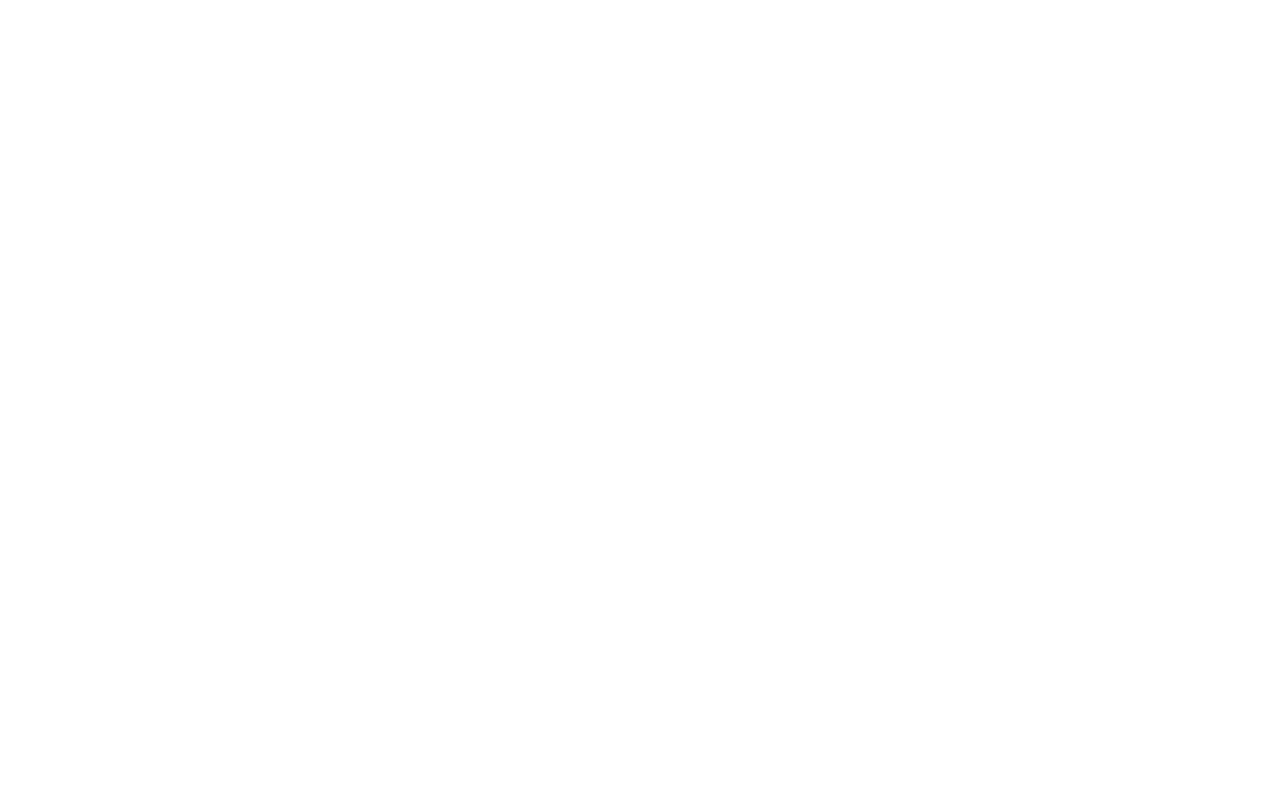
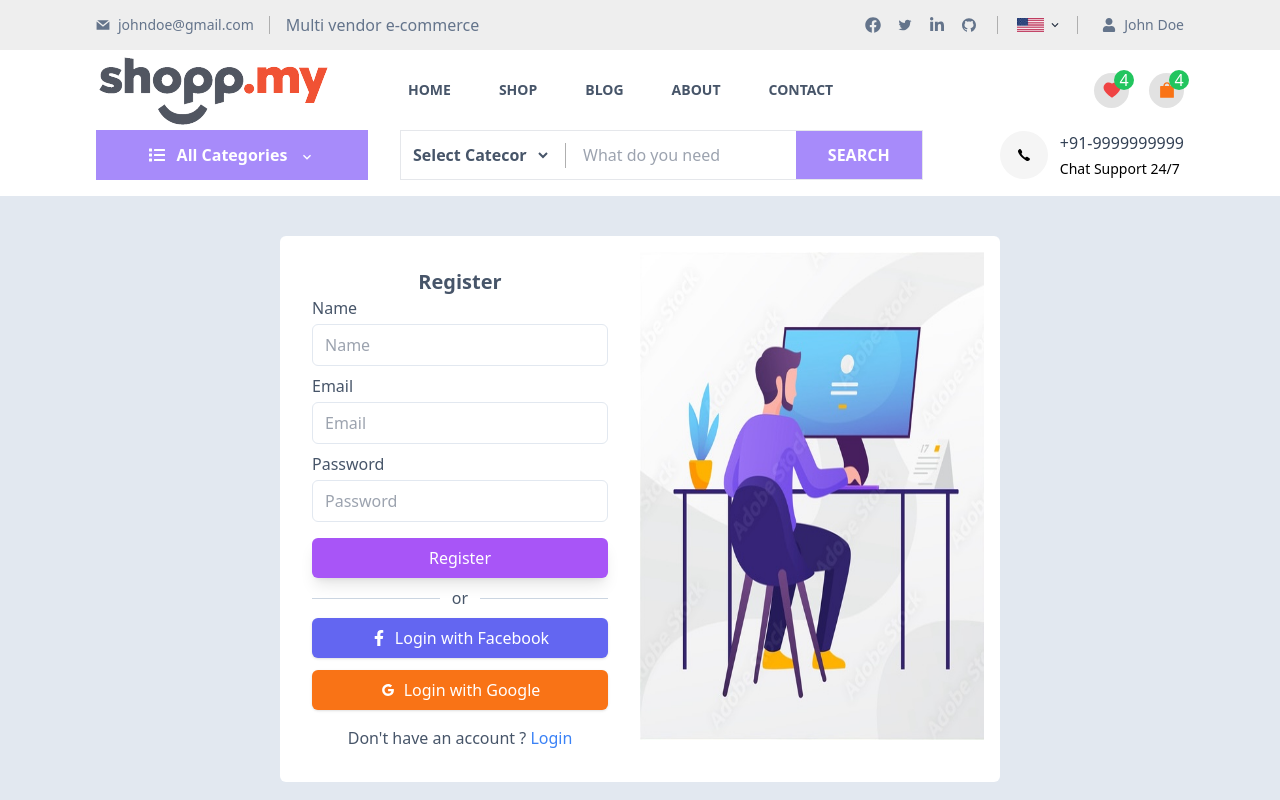
Before and after one commit to sasikant07/multi-vendor-ecommerce, a React (Create React App) app in the folder client/: page /register in a window 1280 px wide. Before the commit this address had no page. Shown: the top 800 px of the page. Built offline with nearby package versions, Linux system fonts and the light colour scheme.

Commit message:
Added customer register login page

```diff
--- a/client/src/App.jsx
+++ b/client/src/App.jsx
@@ -3,11 +3,15 @@
 import Shops from "./pages/Shops";
 import Cart from "./pages/Cart";
 import Details from "./pages/Details";
+import Register from "./pages/Register";
+import Login from "./pages/Login";
 
 function App() {
   return (
     <BrowserRouter>
       <Routes>
+        <Route  path="/register" element={<Register />}/>
+        <Route  path="/login" element={<Login />}/>
         <Route  path="/" element={<Home />}/>
         <Route  path="/shops" element={<Shops />}/>
         <Route  path="/cart" element={<Cart />}/>
--- /dev/null
+++ b/client/src/pages/Login.jsx
@@ -0,0 +1,108 @@
+import React, { useState } from "react";
+import Headers from "../components/Headers";
+import Footer from "../components/Footer";
+import { FaFacebookF } from "react-icons/fa";
+import { AiOutlineGoogle } from "react-icons/ai";
+import { Link } from "react-router-dom";
+
+const initialState = {
+  email: "",
+  password: "",
+};
+
+const Login = () => {
+  const [state, setState] = useState(initialState);
+
+  const inputHandle = (e) => {
+    setState({
+      ...state,
+      [e.target.name]: e.target.value,
+    });
+  };
+
+  const login = (e) => {
+    e.preventDefault();
+  };
+  return (
+    <div>
+      <Headers />
+      <div className="bg-slate-200 mt-4">
+        <div className="w-full flex justify-center items-center p-10">
+          <div className="grid grid-cols-2 w-[60%] mx-auto bg-white rounded-md">
+            <div className="px-8 py-8">
+              <h2 className="text-center w-full text-xl text-slate-600 font-bold">
+                Login
+              </h2>
+              <div className="">
+                <form className="text-slate-600" onSubmit={login}>
+                  <div className="flex flex-col gap-1 mb-2">
+                    <label htmlFor="email">Email</label>
+                    <input
+                      onChange={inputHandle}
+                      value={state.email}
+                      type="email"
+                      className="w-full px-3 py-2 border border-slate-200 outline-0 focus:border-indigo-500 rounded-md"
+                      id="email"
+                      name="email"
+                      placeholder="Email"
+                    />
+                  </div>
+                  <div className="flex flex-col gap-1 mb-4">
+                    <label htmlFor="password">Password</label>
+                    <input
+                      onChange={inputHandle}
+                      value={state.password}
+                      type="password"
+                      className="w-full px-3 py-2 border border-slate-200 outline-0 focus:border-indigo-500 rounded-md"
+                      id="password"
+                      name="password"
+                      placeholder="Password"
+                    />
+                  </div>
+                  <button className="px-8 w-full py-2 bg-purple-500 shadow-lg hover:shadow-indigo-500/30 text-white rounded-md">
+                    Login
+                  </button>
+                </form>
+                <div className="flex justify-center items-center py-2">
+                  <div className="h-[1px] bg-slate-300 w-[95%]"></div>
+                  <span className="px-3 text-slate-600">or</span>
+                  <div className="h-[1px] bg-slate-300 w-[95%]"></div>
+                </div>
+                <button className="px-8 w-full py-2 bg-indigo-500 shadow hover:shadow-indigo-500/30 text-white rounded-md flex justify-center items-center gap-2 mb-3">
+                  <span>
+                    <FaFacebookF />
+                  </span>
+                  <span>Login with Facebook</span>
+                </button>
+                <button className="px-8 w-full py-2 bg-orange-500 shadow hover:shadow-orange-500/30 text-white rounded-md flex justify-center items-center gap-2 mb-3">
+                  <span>
+                    <AiOutlineGoogle />
+                  </span>
+                  <span>Login with Google</span>
+                </button>
+              </div>
+              <div className="text-center text-slate-600 pt-1">
+                <p>
+                  Already have an account ?{" "}
+                  <Link to="/register" className="text-blue-500">
+                    Register
+                  </Link>
+                </p>
+              </div>
+            </div>
+            <div className="w-full h-full py-4 pr-4">
+              <img
+                className="w-full h-[95%]"
+                src="http://localhost:3000/images/signup.jpeg"
+                alt=""
+              />
+            </div>
+          </div>
+        </div>
+      </div>
+      <Footer />
+    </div>
+  );
+};
+
+export default Login;
--- /dev/null
+++ b/client/src/pages/Register.jsx
@@ -0,0 +1,125 @@
+import React, { useState } from "react";
+import Headers from "../components/Headers";
+import Footer from "../components/Footer";
+import { FaFacebookF } from "react-icons/fa";
+import { AiOutlineGoogle } from "react-icons/ai";
+import { Link } from "react-router-dom";
+
+const initialState = {
+  name: "",
+  email: "",
+  password: "",
+};
+
+const Register = () => {
+  const [state, setState] = useState(initialState);
+
+  const inputHandle = (e) => {
+    setState({
+      ...state,
+      [e.target.name]: e.target.value,
+    });
+  };
+
+  const register = (e) => {
+    e.preventDefault();
+  };
+
+  return (
+    <div>
+      <Headers />
+      <div className="bg-slate-200 mt-4">
+        <div className="w-full flex justify-center items-center p-10">
+          <div className="grid grid-cols-2 w-[60%] mx-auto bg-white rounded-md">
+            <div className="px-8 py-8">
+              <h2 className="text-center w-full text-xl text-slate-600 font-bold">
+                Register
+              </h2>
+              <div className="">
+                <form className="text-slate-600" onSubmit={register}>
+                  <div className="flex flex-col gap-1 mb-2">
+                    <label htmlFor="name">Name</label>
+                    <input
+                      onChange={inputHandle}
+                      value={state.name}
+                      type="text"
+                      className="w-full px-3 py-2 border border-slate-200 outline-0 focus:border-indigo-500 rounded-md"
+                      id="name"
+                      name="name"
+                      placeholder="Name"
+                      required
+                    />
+                  </div>
+                  <div className="flex flex-col gap-1 mb-2">
+                    <label htmlFor="email">Email</label>
+                    <input
+                      onChange={inputHandle}
+                      value={state.email}
+                      type="email"
+                      className="w-full px-3 py-2 border border-slate-200 outline-0 focus:border-indigo-500 rounded-md"
+                      id="email"
+                      name="email"
+                      placeholder="Email"
+                      required
+                    />
+                  </div>
+                  <div className="flex flex-col gap-1 mb-4">
+                    <label htmlFor="password">Password</label>
+                    <input
+                      onChange={inputHandle}
+                      value={state.password}
+                      type="password"
+                      className="w-full px-3 py-2 border border-slate-200 outline-0 focus:border-indigo-500 rounded-md"
+                      id="password"
+                      name="password"
+                      placeholder="Password"
+                      required
+                    />
+                  </div>
+                  <button className="px-8 w-full py-2 bg-purple-500 shadow-lg hover:shadow-indigo-500/30 text-white rounded-md">
+                    Register
+                  </button>
+                </form>
+                <div className="flex justify-center items-center py-2">
+                  <div className="h-[1px] bg-slate-300 w-[95%]"></div>
+                  <span className="px-3 text-slate-600">or</span>
+                  <div className="h-[1px] bg-slate-300 w-[95%]"></div>
+                </div>
+                <button className="px-8 w-full py-2 bg-indigo-500 shadow hover:shadow-indigo-500/30 text-white rounded-md flex justify-center items-center gap-2 mb-3">
+                  <span>
+                    <FaFacebookF />
+                  </span>
+                  <span>Login with Facebook</span>
+                </button>
+                <button className="px-8 w-full py-2 bg-orange-500 shadow hover:shadow-orange-500/30 text-white rounded-md flex justify-center items-center gap-2 mb-3">
+                  <span>
+                    <AiOutlineGoogle />
+                  </span>
+                  <span>Login with Google</span>
+                </button>
+              </div>
+              <div className="text-center text-slate-600 pt-1">
+                <p>
+                  Don't have an account ?{" "}
+                  <Link to="/login" className="text-blue-500">
+                    Login
+                  </Link>
+                </p>
+              </div>
+            </div>
+            <div className="w-full h-full py-4 pr-4">
+              <img
+                className="w-full h-[95%]"
+                src="http://localhost:3000/images/signup.jpeg"
+                alt=""
+              />
+            </div>
+          </div>
+        </div>
+      </div>
+      <Footer />
+    </div>
+  );
+};
+
+export default Register;
```
Also changed, not shown: client/public/images/login.jpg (added), client/public/images/signup.jpeg (added).
